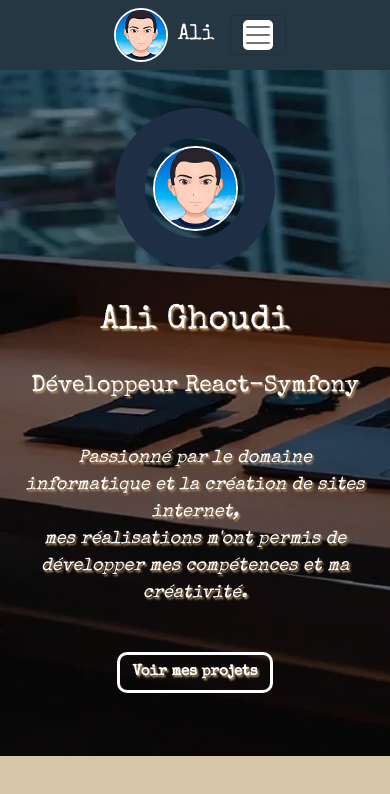
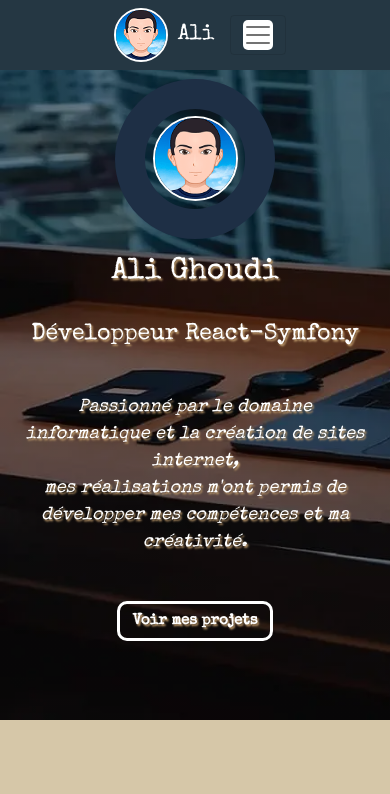
Before and after one commit to AGhoudi/website, a React (Create React App) app: page / in a window 390 px wide. Shown: the top 794 px of the page. Built offline with nearby package versions, Linux system fonts and the light colour scheme.

Commit message:
redone header.scss to clean the css

```diff
--- a/src/base/base.scss
+++ b/src/base/base.scss
@@ -11,11 +11,18 @@ $yellow: #D6C7A8;
 /* FONTS */
 $fontElite: 'Special Elite', cursive;
 $fontSize: (
+  x-large: 2.375rem,
+  m-large: 2.25rem,
+  larger: 1.9375rem,
+  big: 1.8125rem,
   large: 1.6875rem,
   medium: 1.4375rem,
   other: 1.375rem,
   small: 1.25rem,
   x-small: 1.125rem
+);
+$shadow: (
+  yellowShadow: 0.09375rem 0.09375rem 0.125rem rgb(187, 152, 106),
 );
 
 /* MIXIN */
@@ -55,7 +62,10 @@ $breakpoints: (
   large: 75rem,
   computer: 64.0625rem,
   small-computer: 61.875rem,
+  tablet: 48rem,
   small-tablet: calc(767.5px),
+  big-mobile: 31.25rem,
+  mobile: 26.5625rem,
   small: 25rem
 );
 
--- a/src/components/header/_header.scss
+++ b/src/components/header/_header.scss
@@ -1,44 +1,84 @@
-@import url('https://fonts.googleapis.com/css2?family=Special+Elite&display=swap');
+@import "../../base/base.scss";
 
-#home {
+.header {
   background: linear-gradient(
 rgba(0, 0, 0, 0.45),
 rgba(0, 0, 0, 0.45)
   ),url(../../assets/images/tech.webp)no-repeat;
   background-size: cover;
-  color: #fff;
-  text-shadow: 0.09375rem 0.09375rem 0.125rem rgb(187, 152, 106);
-  width: 100vw;
+  color: $white;
+  text-shadow: map-get($shadow, yellowShadow);
+  @include width(100vw);
   min-height: 50rem;
-  display: flex;
-  align-items: center;
-  justify-content: center;
+  @include flexDisplay;
   flex-direction: column;
   overflow-x: hidden;
   top: 5rem;
+  @include media(tablet) {
+    width: 100% !important;
+    padding-right: 0 !important;
+    padding-left: 0 !important;
+    min-height: 45rem;
+    padding-top: 8.125rem;
   }
-
-.name {
-  font-size: 2.375rem;
-  font-family: 'Special Elite', cursive;
-  margin: 0.9375rem auto;
+  &__name {
+    font-size: map-get($fontSize,x-large);
+    font-family: $fontElite;
+    @include margin(0.9375rem,auto,09375rem,auto);
+    @include media(computer) {
+      font-size: map-get($fontSize,m-large);
     }
-
-.job {
-  font-size: 1.9375rem;
-  font-family: 'Special Elite', cursive;
-  margin: 0.9375rem auto;
+    @include media(tablet) {
+      font-size: 2.125rem;
     }
-
-.describe {
+    @include media(big-mobile) {
+      font-size: 2.125rem;
+    }
+    @include media(mobile) {
+      font-size: 30px;
+    }
+  }
+  &__job {
+    font-size: map-get($fontSize,larger);
+    font-family: $fontElite;
+    @include margin(0.9375rem,auto,0.9375rem,auto);
+    @include media(computer) {
+      font-size:  map-get($fontSize,big);
+    }
+    @include media(tablet) {
+      font-size: 1.6875rem;
+    }
+    @include media(big-mobile) {
+      font-size: 1.525rem;
+    }
+    @include media(mobile) {
+      font-size: 23px;
+    }
+  }
+  &__describe {
     font-family: 'Special Elite', cursive;
     font-size: 1.5625rem;
     font-style: italic;
     padding: 0.9375rem;
     margin: 0.9375rem auto;
+    @include media(computer) {
+      font-size: 1.4375rem;
     }
-
-a.btn.btn-outline-dark {
+    @include media(tablet) {
+      font-size: 1.3125rem;
+      padding-right: 0 !important;
+      padding-left: 0 !important;
+    }
+    @include media(big-mobile) {
+      font-size: 1.125rem;
+    }
+    @include media(mobile) {
+      font-size: 18px;
+      padding-right: 0 !important;
+      padding-left: 0 !important;
+    }
+  }
+  &__button {
     display:flex;
     justify-content: center;
     align-items: center;
@@ -49,24 +89,35 @@ a.btn.btn-outline-dark {
     font-weight: bold;
     font-family: 'Special Elite', cursive;
     margin: 0.9375rem auto;
+    @include media(big-mobile) {
+      font-size: 1.525rem;
     }
-
-a.btn.btn-outline-dark:hover {
+    @include media(mobile) {
+      font-size: 0.9375rem;
+    }
+    &:hover {
       background-color: #fff !important;
       border:  0.1875rem solid #000 !important;
       color: #000 !important;
     }
+  }
+}
 
-div.picture-box {
+.avatar {
   height: 100%;
   width: 100%;
   display: flex;
   justify-content: center;
   align-items: center;
   margin: 3.7625rem auto 1.1125rem auto !important;
+  @include media(tablet) {
+    margin-top: 3.75rem !important;
   }
-
-.circle {
+  @include media(big-mobile) {
+    margin: 0.9375rem auto 0 auto !important;
+    padding: 3.125rem auto !important;
+  }
+  &__circle {
     height: 12.5rem;
     width: 12.5rem;
     border: 1.875rem solid #1e2f45;
@@ -74,171 +125,79 @@ div.picture-box {
     display: flex;
     justify-content: center;
     align-items: center;
+    @include media(computer) {
+      height: 11.5rem !important;
+      width: 11.5rem !important;
     }
-
-@keyframes turn {
-  0% {
-    transform: rotate(-0deg);
+    @include media(tablet) {
+      height: 11rem !important;
+      width: 11rem !important;
     }
-
-  10% {
-    transform: rotate(-36deg);
+    @include media(mobile) {
+      height: 10rem !important;
+      width: 10rem !important;
     }
-
-  20% {
-    transform: rotate(-72deg);
-  }
-
-  30% {
-    transform: rotate(-108deg);
-  }
-
-  40% {
-    transform: rotate(-144deg);
-  }
-
-  50% {
-    transform: rotate(-180deg);
-  }
-
-  60% {
-    transform: rotate(-216deg);
-  }
-
-  70% {
-    transform: rotate(-252deg);
-  }
-
-  80% {
-    transform: rotate(-288deg);
-  }
-
-  90% {
-    transform: rotate(-324deg);
-  }
-
-  100% {
-    transform: rotate(-360deg);
-  }
-}
-
-.circle:hover {
+    &:hover {
       border-color: #fff;
       animation-name: turn;
       animation-duration: 1.2s;
       background-color: #fff;
       cursor: pointer;
     }
-
-.avatar {
+  }
+  &__picture {
     height: 85%;
     width: 85%;
     border-radius: 100%;
     border: 0.125rem solid #fff;
   }
-
-.circle:hover .avatar {
+  &__circle:hover &__picture {
     border: 0.0625rem solid #fff;
-}
-
-@media screen and (max-width: 64.0625rem) {
-  .circle {
-    height: 11.5rem !important;
-    width: 11.5rem !important;
-  }
-  .name {
-    font-size: 2.25rem;
-  }
-
-  .job {
-    font-size: 1.8125rem;
-  }
-
-  .describe {
-    font-size: 1.4375rem;
   }
 }
 
-@media screen and (max-width: 48rem) {
-  div#home {
-    width: 100% !important;
-    padding-right: 0 !important;
-    padding-left: 0 !important;
-    min-height: 45rem;
-    padding-top: 8.125rem;
+@keyframes turn {
+  0% {
+    transform: rotate(0deg);
   }
 
-  div.picture-box {
-    margin-top: 3.75rem !important;
+  10% {
+    transform: rotate(36deg);
   }
 
-  .circle {
-    height: 11rem !important;
-    width: 11rem !important;
+  20% {
+    transform: rotate(72deg);
   }
 
-  .name {
-    font-size: 2.125rem;
+  30% {
+    transform: rotate(108deg);
   }
 
-  .job {
-    font-size: 1.6875rem;
+  40% {
+    transform: rotate(144deg);
   }
 
-  .describe {
-    font-size: 1.3125rem;
-    padding-right: 0 !important;
-    padding-left: 0 !important;
+  50% {
+    transform: rotate(180deg);
+  }
+
+  60% {
+    transform: rotate(216deg);
+  }
+
+  70% {
+    transform: rotate(252deg);
+  }
+
+  80% {
+    transform: rotate(288deg);
+  }
+
+  90% {
+    transform: rotate(324deg);
+  }
+
+  100% {
+    transform: rotate(360deg);
   }
 }
-
-@media screen and (max-width: 31.25rem) {
-  .picture-box {
-    margin: 0.9375rem auto 0 auto !important;
-    padding: 3.125rem auto !important;
-  }
-  .describe {
-    font-size: 1.125rem;
-  }
-  h1.name {
-    font-size: 2.125rem;
-  }
-  h3.job {
-    font-size: 1.525rem;
-  }
-  .header-button {
-    font-size: 1.525rem;
-  }
-}
-
-@media screen and (max-width: 26.5625rem) {
-  h1 {
-    font-size: 1.9rem;
-  }
-
-  h3 {
-    font-size: 1.5rem;
-  }
-
-  .name {
-    font-size: 30px;
-  }
-
-  .job {
-    font-size: 23px;
-  }
-
-  .describe {
-    font-size: 18px;
-    padding-right: 0 !important;
-    padding-left: 0 !important;
-  }
-
-  a.btn.btn-outline-dark {
-    font-size: 0.9375rem;
-  }
-  .circle {
-    height: 10rem !important;
-    width: 10rem !important;
-  }
-}
--- a/src/components/header/header.tsx
+++ b/src/components/header/header.tsx
@@ -3,16 +3,16 @@ import './_header.scss';
 import avatar from "../../assets/images/avatar.png";
 
 const Header: React.FunctionComponent = () => (
-  <div id="home" className="p-5 text-center bg-light">
-    <div className="picture-box">
-      <div className="circle">
-        <img className='avatar' src={avatar} alt="main avatar" />
+  <div id="home" className="p-5 text-center bg-light header">
+    <div className="avatar">
+      <div className="avatar__circle">
+        <img className='avatar__picture' src={avatar} alt="main avatar" />
       </div>
     </div>
-    <h1 className="mb-3 name">Ali Ghoudi</h1>
-    <h2 className="mx-4 job">Développeur React-Symfony</h2>
-    <p className="describe mx-3">Passionné par le domaine informatique et la création de sites internet,<br /> mes réalisations m'ont permis de développer mes compétences et ma créativité.</p>
-    <a  href="#projects" className="btn btn-outline-dark mx-4 header-button">Voir mes projets</a>
+    <h1 className="mb-3 header__name">Ali Ghoudi</h1>
+    <h2 className="mx-4 header__job">Développeur React-Symfony</h2>
+    <p className="mx-3 header__describe">Passionné par le domaine informatique et la création de sites internet,<br /> mes réalisations m'ont permis de développer mes compétences et ma créativité.</p>
+    <a  href="#projects" className="btn btn-outline-dark mx-4 header__button">Voir mes projets</a>
   </div>
 );
 
--- a/src/components/navbar/_navbar.scss
+++ b/src/components/navbar/_navbar.scss
@@ -62,10 +62,10 @@
   color: $white !important;
   font-family: $fontElite;
   font-size: map-get($fontSize,medium);
-  margin: auto 1.5625rem;
+  @include margin(auto,1.5625rem,auto,1.5625rem);
   @include media(large) {
     font-size: map-get($fontSize,small) !important;
-    padding: 0 !important;
+    @include padding(0,0,0,0 !important);
   }
   @include media(computer) {
     font-size: map-get($fontSize,x-small) !important;
```
Lines whose indentation alone changed are shown as unchanged.
